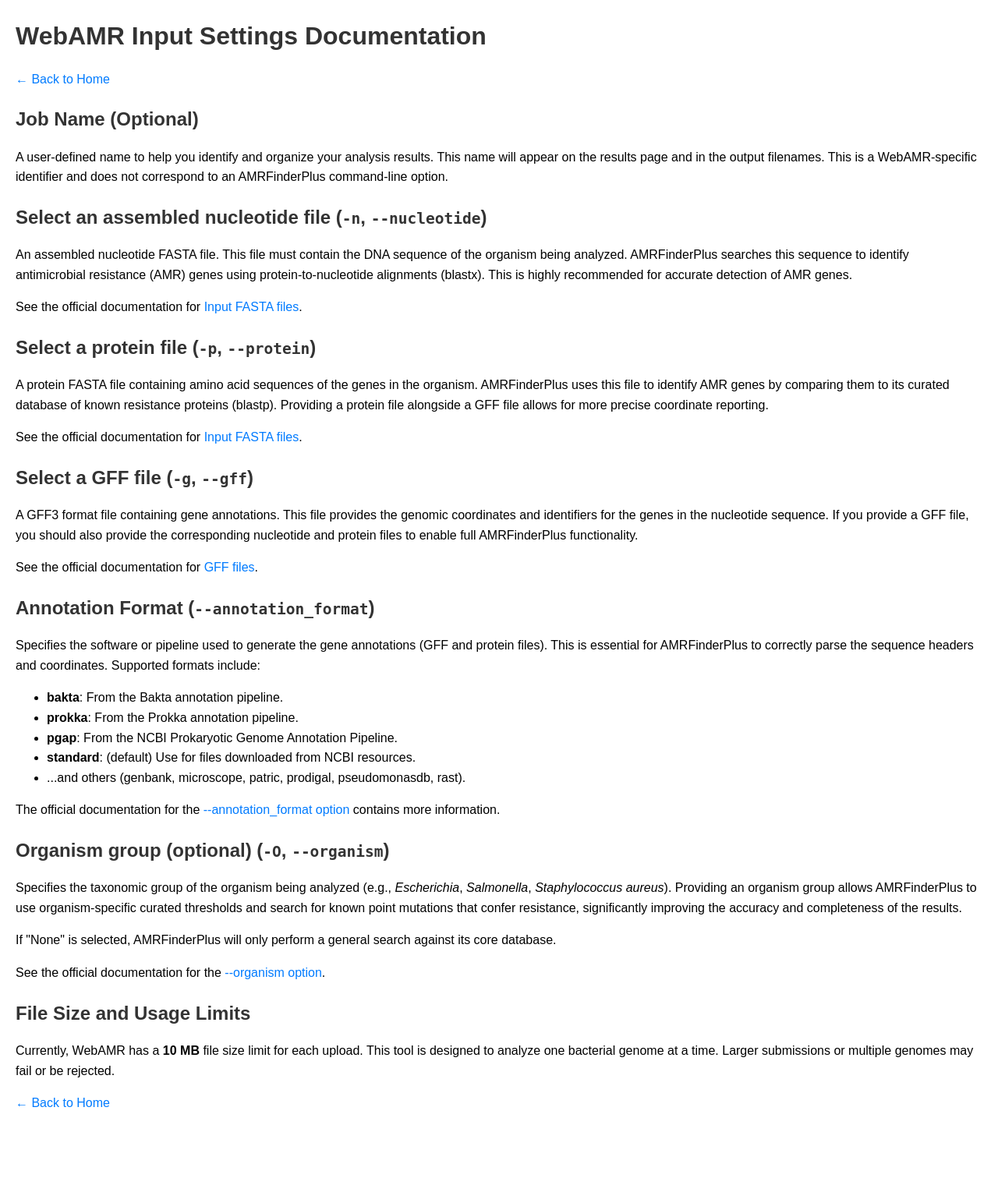
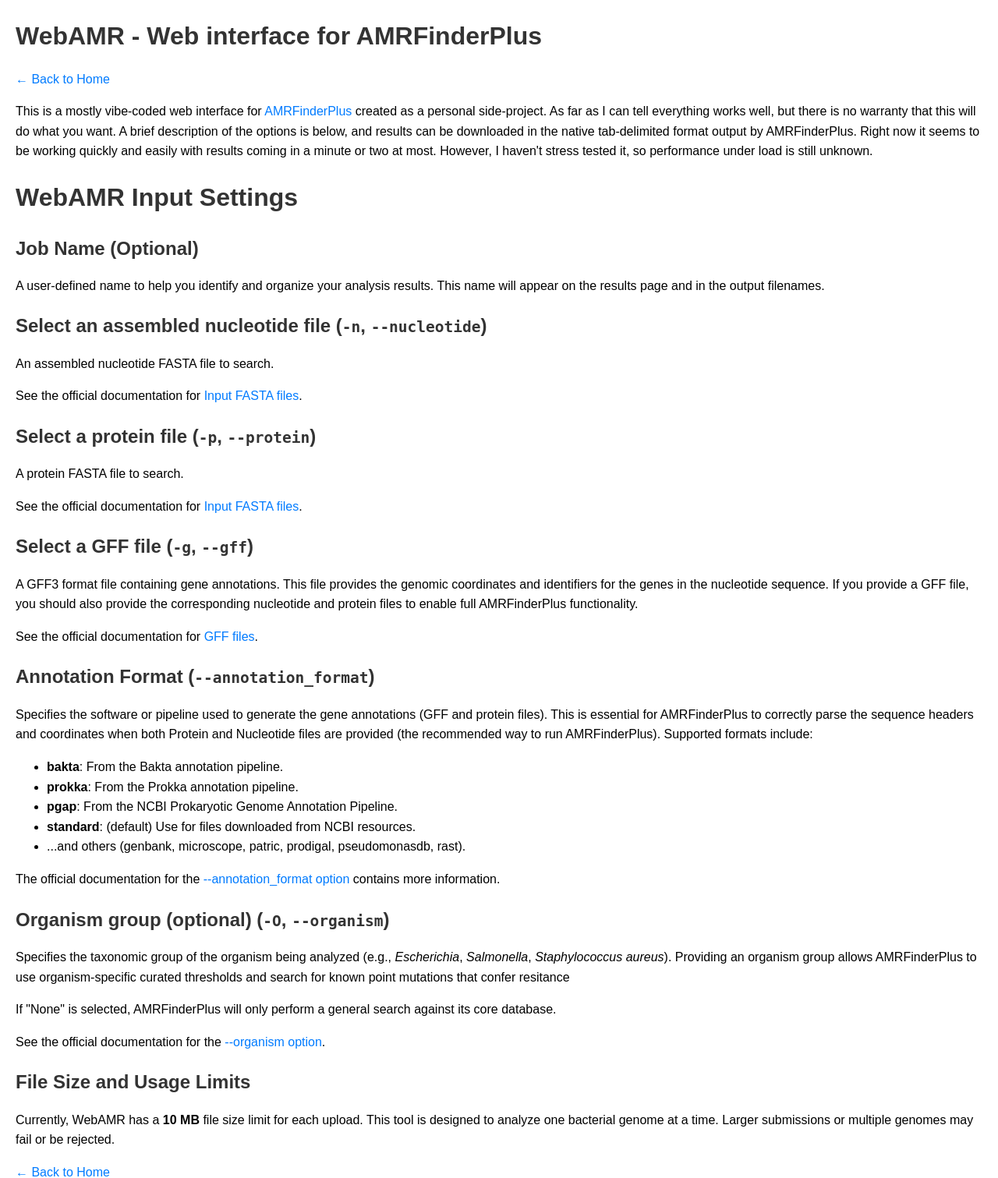
Before and after one commit to evolarjun/webamr, a Flask app: page /docs in a window 1280 px wide. Shown: the top 1511 px of the page at 78% size. Before the commit the page ends 1420 px from the top, so only its background shows below. Run offline with Flask 3, Linux system fonts and the light colour scheme.

Commit message:
Improvements to documentation

```diff
--- a/frontend/templates/documentation.html
+++ b/frontend/templates/documentation.html
@@ -4,27 +4,32 @@
 <head>
   <meta charset="UTF-8">
   <meta name="viewport" content="width=device-width, initial-scale=1.0">
-  <title>Documentation — WebAMR</title>
+  <title>Documentation -- WebAMR</title>
   <link rel="stylesheet" href="static/css/style.css">
   <link rel="icon" href="static/favicon.ico" type="image/x-icon">
 </head>
 
 <body>
-  <h1>WebAMR Input Settings Documentation</h1>
+  <h1>WebAMR - Web interface for AMRFinderPlus</h1>
   <p><a href="/">← Back to Home</a></p>
+  <p>
+  This is a mostly vibe-coded web interface for <a href="https://github.com/ncbi/amr/wiki">AMRFinderPlus</a> created as a personal side-project. As far as I can tell everything works well, but there is no warranty that this will do what you want. A brief description of the options is below, and results can be downloaded in the native tab-delimited format output by AMRFinderPlus.
+
+Right now it seems to be working quickly and easily with results coming in a minute or two at most. However, I haven't stress tested it, so performance under load is still unknown.
+  </p>
+
+  <h1>WebAMR Input Settings</h1>
 
   <section id="job-name">
     <h2>Job Name (Optional)</h2>
-    <p>A user-defined name to help you identify and organize your analysis results. This name will appear on the results
-      page and in the output filenames. This is a WebAMR-specific identifier and does not correspond to an AMRFinderPlus
-      command-line option.</p>
+    <p>A user-defined name to help you identify and organize your analysis results. This name will appear on the results page and in the output filenames.
+    </p>
   </section>
 
   <section id="nucleotide-file">
     <h2>Select an assembled nucleotide file (<code>-n</code>, <code>--nucleotide</code>)</h2>
-    <p>An assembled nucleotide FASTA file. This file must contain the DNA sequence of the organism being analyzed.
-      AMRFinderPlus searches this sequence to identify antimicrobial resistance (AMR) genes using protein-to-nucleotide
-      alignments (blastx). This is highly recommended for accurate detection of AMR genes.</p>
+    <p>An assembled nucleotide FASTA file to search.
+    </p>
     <p>See the official documentation for <a
         href="https://github.com/ncbi/amr/wiki/Running-AMRFinderPlus#-p-protein_fasta-and--n-nucleotide_fasta"
         target="_blank">Input FASTA files</a>.</p>
@@ -32,9 +37,8 @@
 
   <section id="protein-file">
     <h2>Select a protein file (<code>-p</code>, <code>--protein</code>)</h2>
-    <p>A protein FASTA file containing amino acid sequences of the genes in the organism. AMRFinderPlus uses this file
-      to identify AMR genes by comparing them to its curated database of known resistance proteins (blastp). Providing
-      a protein file alongside a GFF file allows for more precise coordinate reporting.</p>
+    <p>A protein FASTA file to search.
+    </p>
     <p>See the official documentation for <a
         href="https://github.com/ncbi/amr/wiki/Running-AMRFinderPlus#-p-protein_fasta-and--n-nucleotide_fasta"
         target="_blank">Input FASTA files</a>.</p>
@@ -52,7 +56,7 @@
   <section id="annotation-format">
     <h2>Annotation Format (<code>--annotation_format</code>)</h2>
     <p>Specifies the software or pipeline used to generate the gene annotations (GFF and protein files). This is
-      essential for AMRFinderPlus to correctly parse the sequence headers and coordinates. Supported formats include:
+      essential for AMRFinderPlus to correctly parse the sequence headers and coordinates when both Protein and Nucleotide files are provided (the recommended way to run AMRFinderPlus). Supported formats include:
     </p>
     <ul>
       <li><strong>bakta</strong>: From the Bakta annotation pipeline.</li>
@@ -70,8 +74,8 @@
     <h2>Organism group (optional) (<code>-O</code>, <code>--organism</code>)</h2>
     <p>Specifies the taxonomic group of the organism being analyzed (e.g., <em>Escherichia</em>, <em>Salmonella</em>,
       <em>Staphylococcus aureus</em>). Providing an organism group allows AMRFinderPlus to use organism-specific curated
-      thresholds and search for known point mutations that confer resistance, significantly improving the accuracy and
-      completeness of the results.</p>
+      thresholds and search for known point mutations that confer resitance
+    </p>
     <p>If "None" is selected, AMRFinderPlus will only perform a general search against its core database.</p>
     <p>See the official documentation for the <a
         href="https://github.com/ncbi/amr/wiki/Running-AMRFinderPlus#--organism-option" target="_blank">--organism
```
